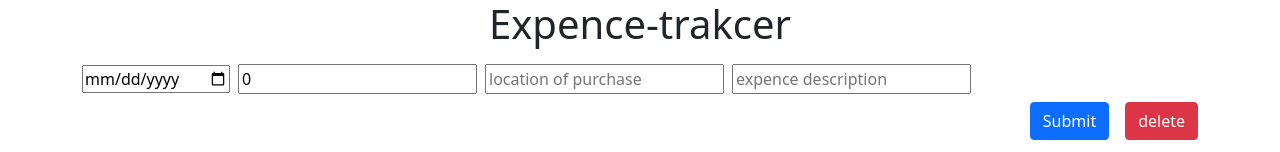
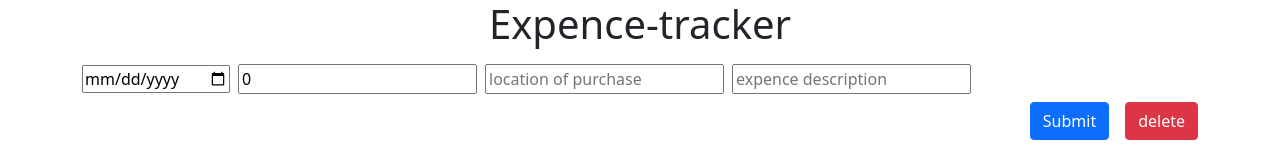
Before and after one commit to rivveneyes/react-expense-tracker, a React (Create React App) app: page / in a window 1280 px wide. Shown: the top 152 px of the page. Built offline with nearby package versions, Linux system fonts and the light colour scheme.

Commit message:
spelling

```diff
--- a/src/App.js
+++ b/src/App.js
@@ -90,7 +90,7 @@
   render() {
     return (
       <div className="container">
-        <h1 className="text-center"> Expence-trakcer</h1>
+        <h1 className="text-center"> Expence-tracker</h1>
         <Form
           data={this.state}
           change={this.onUserInput}
```
